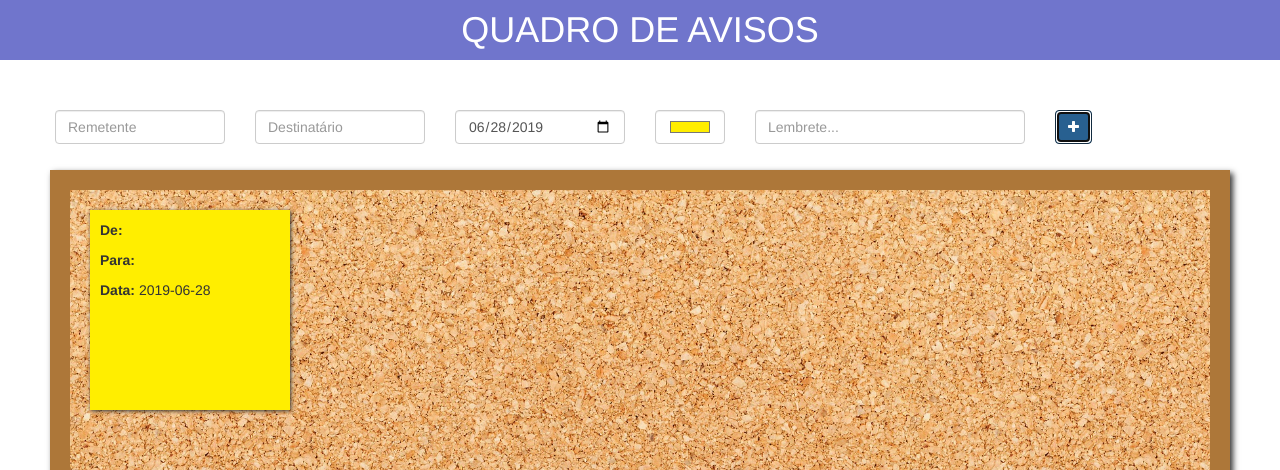
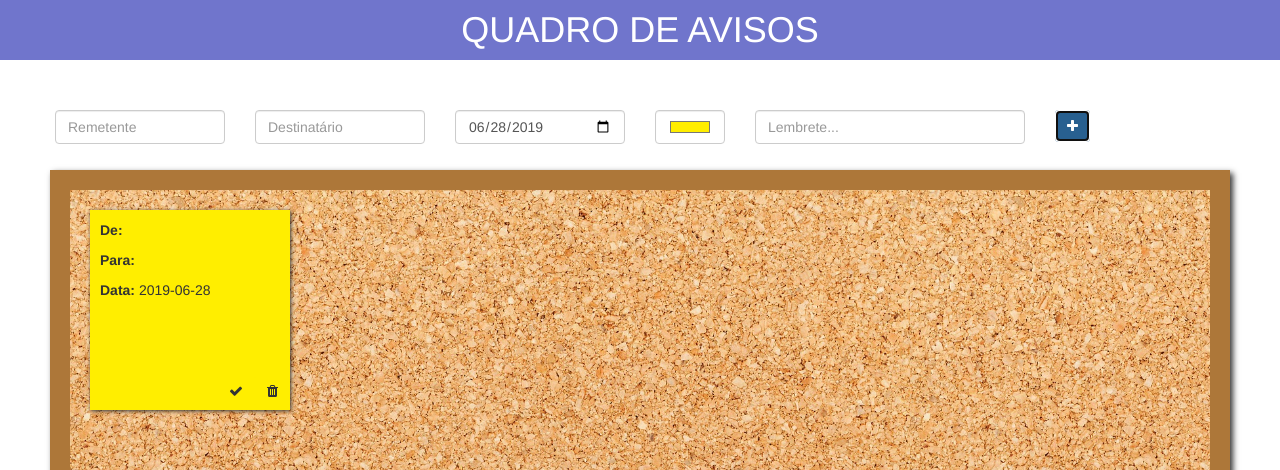
Before and after one commit to gustavogavila/quadro-avisos, a React (Create React App) app: page / in a window 1280 px wide. Both pictures are taken after a click on the button 1073 px from the left and 127 px from the top of the page. Shown: the top 470 px of the page. Built offline with nearby package versions, Linux system fonts and the light colour scheme.

Commit message:
Função de remoção

```diff
--- a/src/components/Board/Board.css
+++ b/src/components/Board/Board.css
@@ -1,4 +1,8 @@
 .board {
+  display: flex;
+  flex-wrap: wrap;
+  justify-content: flex-start;
+  align-items: flex-start;
   padding: 10px;
   margin: 30px;
   background: url("/images/bg.jpg");
@@ -7,7 +11,3 @@
   border: 20px solid #ad7739;
   box-shadow: 3px 3px 6px #333;
 }
-
-.inline {
-  display: inline-block;
-}
--- a/src/components/Board/Board.jsx
+++ b/src/components/Board/Board.jsx
@@ -7,13 +7,14 @@ export default props => {
     const list = props.list || [];
 
     return list.map(p => (
-      <div key={p.id} className='inline'>
+      <div key={p.id}>
         <PostIt
           remetente={p.remetente}
           destinatario={p.destinatario}
           dataCriacao={p.dataCriacao}
           lembrete={p.lembrete}
           cor={p.cor}
+          handleRemove={() => props.handleRemove(p)}
         />
       </div>
     ));
--- a/src/components/Main/Main.jsx
+++ b/src/components/Main/Main.jsx
@@ -22,6 +22,7 @@ export default class Main extends Component {
 
         this.handleAdd = this.handleAdd.bind(this);
         this.handleChange = this.handleChange.bind(this);
+        this.handleRemove = this.handleRemove.bind(this);
 
     }
 
@@ -95,6 +96,13 @@ export default class Main extends Component {
         }
     }
 
+    handleRemove(postIt) {
+        console.log(`postIt${postIt.id}`);
+        const key = `postIt${postIt.id}`;
+        localStorage.removeItem(key);
+        this.getAllPostIts();
+    }
+
     render() {
         return (
             <div className="main">
@@ -106,7 +114,7 @@ export default class Main extends Component {
                     lembrete={this.state.lembrete}
                     handleAdd={this.handleAdd}
                     handleChange={this.handleChange} />
-                <Board list={this.state.list}/>
+                <Board list={this.state.list} handleRemove={this.handleRemove}/>
             </div>
         );
     }
--- a/src/components/PostIt/PostIt.css
+++ b/src/components/PostIt/PostIt.css
@@ -1,4 +1,5 @@
 .borda {
+  position: relative;
   background-color: #ffee00;
   width: 200px;
   height: 200px;
@@ -11,3 +12,16 @@
 .lido {
   background-color: #998f00;
 }
+
+.btn {
+  border: 0;
+}
+
+.actions {
+  position: absolute;
+  display: flex;
+  justify-content: flex-end;
+  width: 200px;
+  right: 0px;
+  top: 165px;
+}
--- a/src/components/PostIt/PostIt.jsx
+++ b/src/components/PostIt/PostIt.jsx
@@ -10,9 +10,14 @@ export default props => {
       <p><strong>Data:</strong> {props.dataCriacao}</p>
       <p>{props.lido}</p>
       <p><em>{props.lembrete}</em></p>
-      {/* <button className="btn">
-        <i className='fa fa-check' />
-      </button> */}
+      <div className="actions">
+        <button style={{backgroundColor: props.cor}} className="btn" >
+          <i className="fa fa-check"></i>
+        </button>
+        <button style={{backgroundColor: props.cor}} className="btn" >
+          <i className='fa fa-trash' onClick={props.handleRemove} />
+        </button>
+      </div>
     </div>
   )
 }
```
